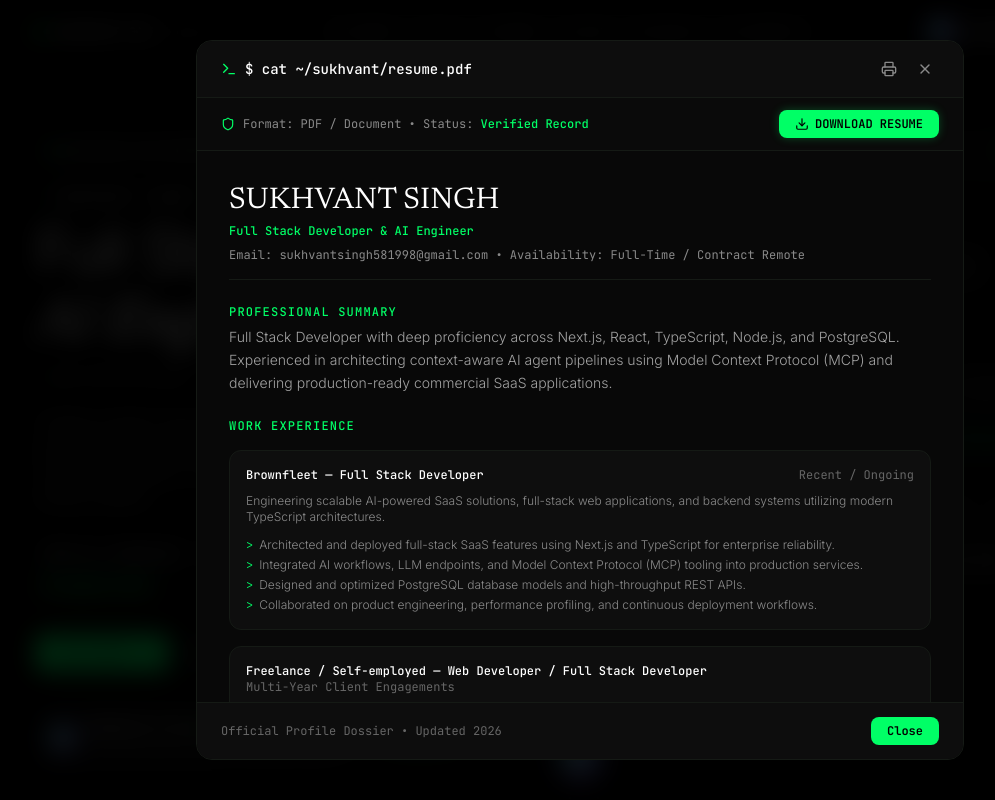
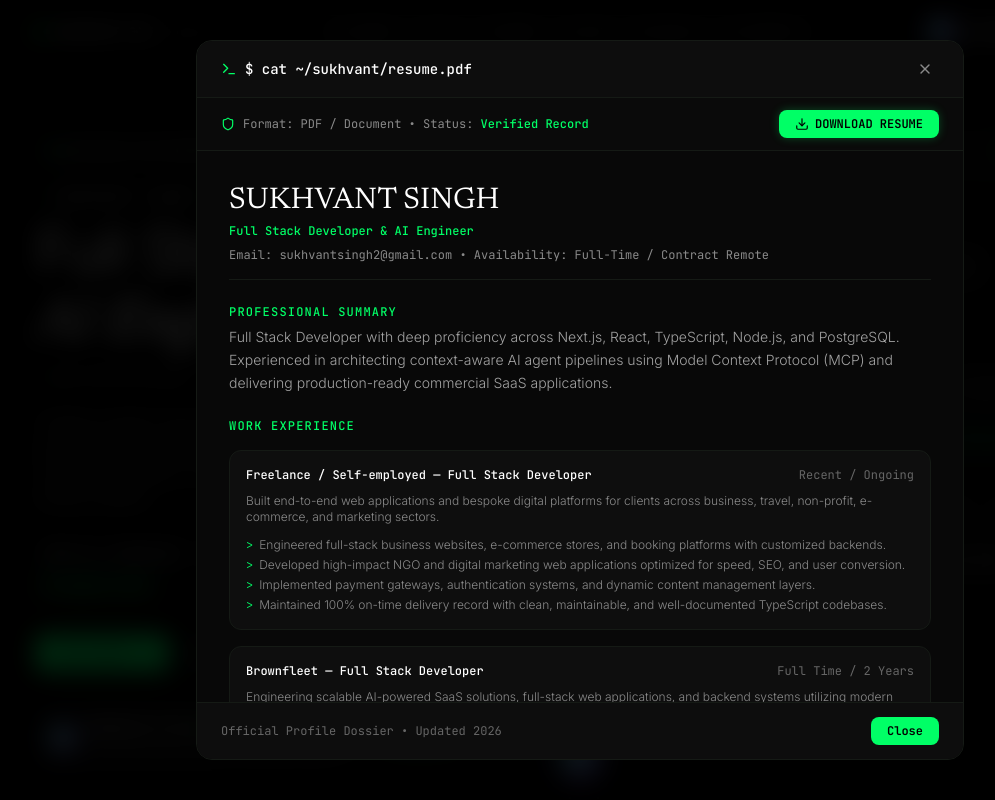
Before and after one commit to SSukhvant/Portfolio2, a React (Vite) app: page / in a window 1280 px wide. Both pictures are taken after a click on the button "RESUME". Shown: the top 800 px of the page, without its empty margins (60-1055 px from the left). Built offline with nearby package versions, Linux system fonts and the light colour scheme.

Commit message:
Updated Data

```diff
--- a/package.json
+++ b/package.json
@@ -27,6 +27,7 @@
     "@types/express": "^4.17.21",
     "@types/node": "^22.14.0",
     "@types/react": "^19.2.18",
+    "@types/react-dom": "^19.2.5",
     "autoprefixer": "^10.4.21",
     "esbuild": "^0.25.0",
     "tailwindcss": "^4.1.14",
--- a/src/components/ai/SukhvantAICore.tsx
+++ b/src/components/ai/SukhvantAICore.tsx
@@ -51,7 +51,7 @@ export const SukhvantAICore: React.FC<SukhvantAICoreProps> = ({ onOpen, isOpen,
             whileHover={{ scale: 1.04 }}
             whileTap={{ scale: 0.96 }}
             aria-label="Open Sukhvant AI Assistant"
-            className={`group relative flex items-center gap-3 backdrop-blur-2xl  transition-all duration-300 ${
+            className={`group relative flex items-center gap-3 backdrop-blur-2xl  transition-all duration-300 rounded-full ${
               theme === 'dark'
                 ? 'bg-[#050505]/95 border-white/15 hover:border-[#00FF66]/50 shadow-[0_8px_32px_rgba(0,0,0,0.85)]'
                 : 'bg-[#FFFFFF]/95 border-[#E5E7E5] hover:border-[#00A84F]/50 shadow-[0_8px_32px_rgba(0,0,0,0.12)]'
--- a/src/components/experience/ExperienceSection.tsx
+++ b/src/components/experience/ExperienceSection.tsx
@@ -28,13 +28,13 @@ export const ExperienceSection: React.FC = () => {
                 <span className="font-medium text-[#111111] dark:text-[#FFFFFF]">BRANCH: main (career)</span>
               </div>
               <span className="text-[10px] text-[#00873D] dark:text-[#00FF66] bg-[#00A84F]/10 dark:bg-[#00FF66]/10 px-2 py-0.5 rounded border border-[#00A84F]/30 dark:border-[#00FF66]/30 font-mono tracking-wider font-medium">
-                HEAD -&gt; c8a41f9
+                HEAD -&gt; {experienceData[0].commitHash}
               </span>
             </div>
 
             <div className="space-y-4 relative pl-2">
               {/* Vertical branch line */}
-              <div className="absolute left-[21px] top-4 bottom-4 w-[1px] bg-[#E5E7E5] dark:bg-[#151A15]"></div>
+              <div className="absolute left-5.25 top-4 bottom-4 w-px bg-[#E5E7E5] dark:bg-[#151A15]"></div>
 
               {experienceData.map((exp) => {
                 const isSelected = selectedExpId === exp.id;
--- a/src/components/hero/HeroSection.tsx
+++ b/src/components/hero/HeroSection.tsx
@@ -36,9 +36,9 @@ export const HeroSection: React.FC<HeroSectionProps> = ({
             {/* Main Developer Title & Identity */}
             <div className="space-y-3">
               <div className="font-mono-tech text-xs text-[#666666] dark:text-[#8A8A8A] tracking-[0.25em] uppercase flex items-center gap-2">
-                <span className="text-[#00873D] dark:text-[#00FF66]">/</span>
+                <span className="text-[#00873D] dark:text-[#00FF66]">{`<`}</span>
                 <span className="font-semibold text-[#111111] dark:text-[#FFFFFF]">SUKHVANT SINGH</span>
-                <span className="text-[#00873D] dark:text-[#00FF66]">/</span>
+                <span className="text-[#00873D] dark:text-[#00FF66]">{`/>`}</span>
               </div>
               <h1 className="text-4xl sm:text-5xl md:text-6xl font-light tracking-tight text-[#111111] dark:text-[#FFFFFF] leading-[1.1]">
                 Full Stack & <br />
--- a/src/components/resume/ResumeModal.tsx
+++ b/src/components/resume/ResumeModal.tsx
@@ -44,14 +44,14 @@ export const ResumeModal: React.FC<ResumeModalProps> = ({ isOpen, onClose }) =>
           </div>
 
           <div className="flex items-center gap-2">
-            <button
+            {/* <button
               id="resume-print-btn"
               onClick={handlePrint}
               title="Print / Save as PDF"
               className="p-1.5 rounded-lg text-[#666666] dark:text-[#8A8A8A] hover:text-black dark:hover:text-white hover:bg-black/5 dark:hover:bg-white/10 transition-colors cursor-pointer"
             >
               <Printer className="w-4 h-4" />
-            </button>
+            </button> */}
             <button
               id="resume-close-btn"
               onClick={onClose}
--- a/src/data/experience.ts
+++ b/src/data/experience.ts
@@ -1,11 +1,28 @@
 import { ExperienceItem } from '../types';
 
 export const experienceData: ExperienceItem[] = [
+    {
+    id: "freelance",
+    company: "Freelance / Self-employed",
+    role: "Full Stack Developer",
+    period: "Recent / Ongoing",
+    location: "Global Remote",
+    type: "Contract",
+    commitHash: "7b13e04",
+    summary: "Built end-to-end web applications and bespoke digital platforms for clients across business, travel, non-profit, e-commerce, and marketing sectors.",
+    focus: ["React", "Next.js", "Node.js", "Express.js", "PostgreSQL", "MongoDB", "E-commerce", "Travel", "NGO"],
+    highlights: [
+      "Engineered full-stack business websites, e-commerce stores, and booking platforms with customized backends.",
+      "Developed high-impact NGO and digital marketing web applications optimized for speed, SEO, and user conversion.",
+      "Implemented payment gateways, authentication systems, and dynamic content management layers.",
+      "Maintained 100% on-time delivery record with clean, maintainable, and well-documented TypeScript codebases."
+    ]
+  },
   {
     id: "brownfleet",
     company: "Brownfleet",
     role: "Full Stack Developer",
-    period: "Recent / Ongoing",
+    period: "Full Time / 2 Years",
     location: "Remote / Hybrid",
     type: "Full-time",
     commitHash: "c8a41f9",
@@ -19,28 +36,11 @@ export const experienceData: ExperienceItem[] = [
     ]
   },
   {
-    id: "freelance",
-    company: "Freelance / Self-employed",
-    role: "Web Developer / Full Stack Developer",
-    period: "Multi-Year Client Engagements",
-    location: "Global Remote",
-    type: "Contract",
-    commitHash: "7b13e04",
-    summary: "Built end-to-end web applications and bespoke digital platforms for clients across business, travel, non-profit, e-commerce, and marketing sectors.",
-    focus: ["React", "Next.js", "Node.js", "Express.js", "PostgreSQL", "MongoDB", "E-commerce", "Travel", "NGO"],
-    highlights: [
-      "Engineered full-stack business websites, e-commerce stores, and booking platforms with customized backends.",
-      "Developed high-impact NGO and digital marketing web applications optimized for speed, SEO, and user conversion.",
-      "Implemented payment gateways, authentication systems, and dynamic content management layers.",
-      "Maintained 100% on-time delivery record with clean, maintainable, and well-documented TypeScript codebases."
-    ]
-  },
-  {
     id: "oscarblack",
     company: "OSCARBLACK",
     role: "Front-End Developer Intern",
     period: "Internship Period",
-    location: "On-site / Hybrid",
+    location: "Remote / Hybrid",
     type: "Internship",
     commitHash: "3f901a2",
     summary: "Focused on crafting high-fidelity responsive user interfaces, modular styling architectures, and cross-browser frontend optimization.",
--- a/src/data/profile.ts
+++ b/src/data/profile.ts
@@ -7,7 +7,7 @@ export const profileData = {
   location: "Available Worldwide / Remote",
   status: "Available for opportunities",
   availabilityBadge: "OPERATIONAL / READY FOR CONTRACT & FULL-TIME",
-  contactEmail: "sukhvantsingh581998@gmail.com",
+  contactEmail: "sukhvantsingh2@gmail.com",
   currentYear: 2026,
   terminalPrompt: "sukhvant@workstation:~",
   filesystemRoot: "~/sukhvant",
--- a/src/data/skills.ts
+++ b/src/data/skills.ts
@@ -129,9 +129,9 @@ export const currentlyBuildingList: CurrentlyBuildingItem[] = [
 ];
 
 export const socialsData = {
-  email: "sukhvantsingh581998@gmail.com",
-  github: "https://github.com",
-  linkedin: "https://linkedin.com",
+  email: "sukhvantsingh2@gmail.com",
+  github: "https://github.com/SSukhvant",
+  linkedin: "https://www.linkedin.com/in/sukhvantsingh",
   location: "Global / Remote",
   resumePath: "/resume.pdf"
 };
```
Also changed, not shown: 1 other file (tests, documents, lock files or other folders).
